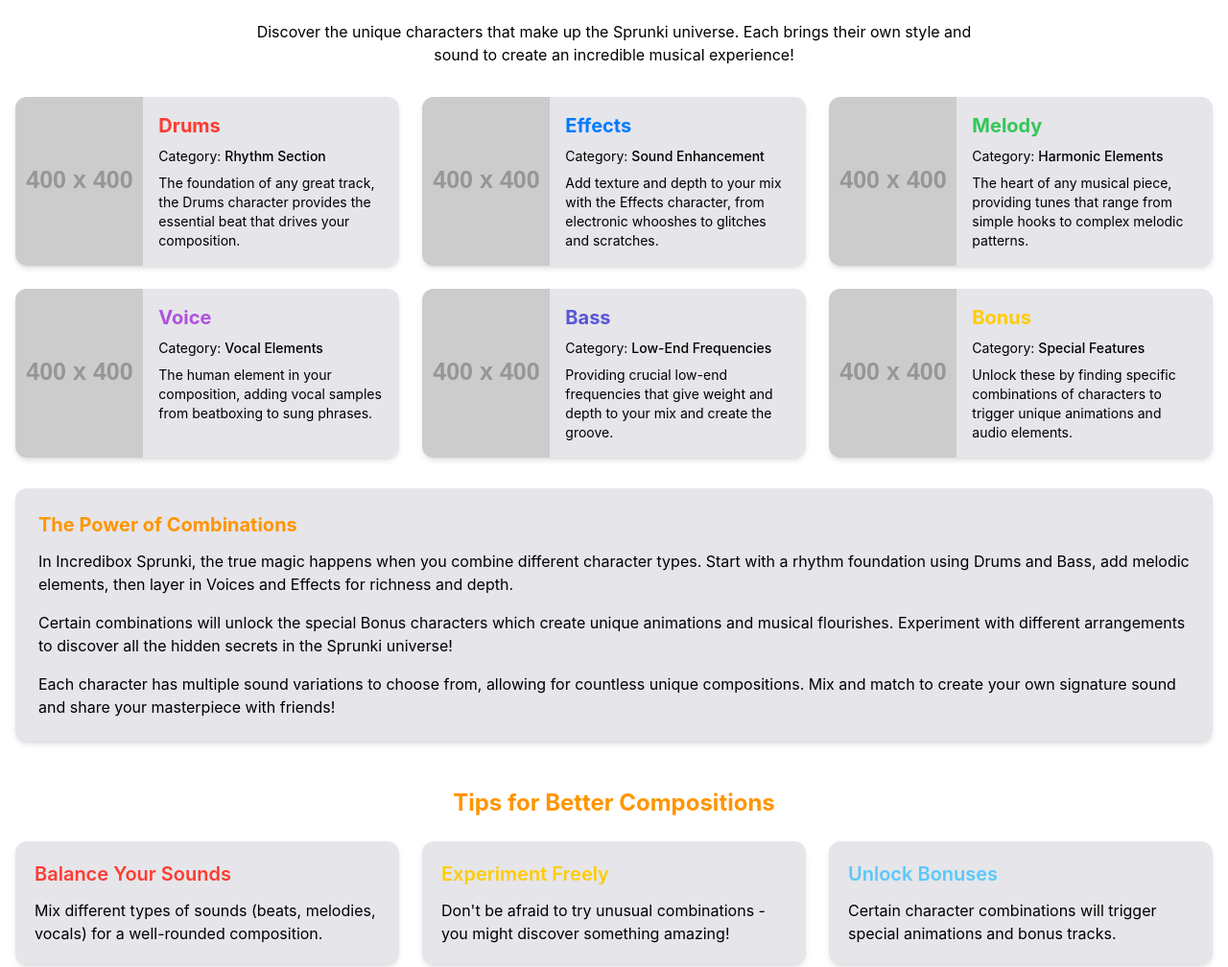
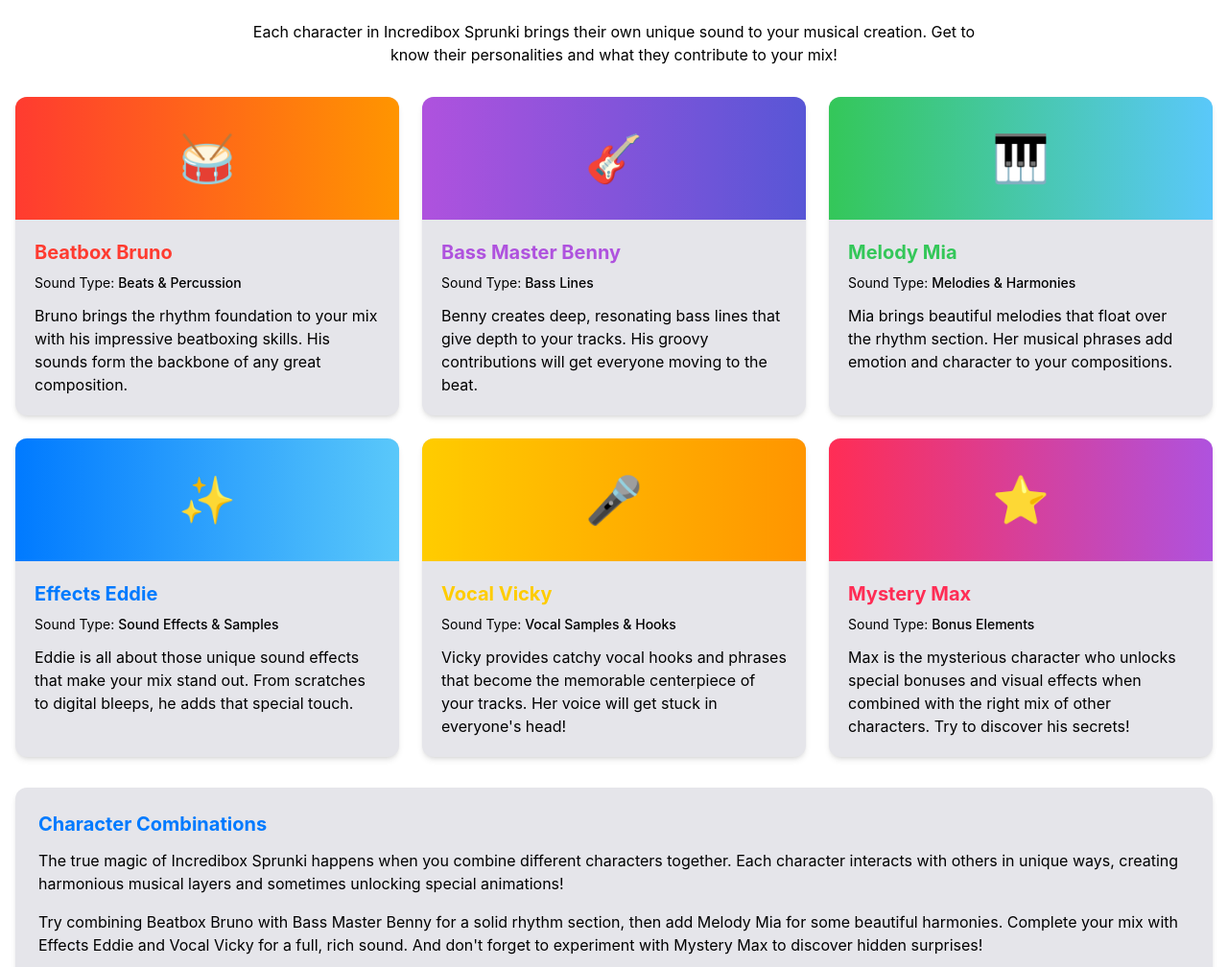
Before and after one commit to Rebekahlearnai/Incredibox-Sprunki, a plain HTML site: page index.html in a window 1280 px wide. Shown: the part 1575-2583 px from the top of the page at 96% size. Drawn offline with nearby package versions, Linux system fonts and the light colour scheme; placeholder pictures from the web are drawn by us.

Commit message:
Update index.html

```diff
--- a/index.html
+++ b/index.html
@@ -45,26 +45,10 @@
         }
         .character-card {
             transition: all 0.3s ease;
-            height: 100%;
         }
         .character-card:hover {
             transform: translateY(-5px);
             box-shadow: 0 10px 25px -5px rgba(0, 0, 0, 0.1), 0 10px 10px -5px rgba(0, 0, 0, 0.04);
-        }
-        .character-img {
-            width: 100%;
-            height: 100%;
-            object-fit: cover;
-            background-color: #f5f5f7;
-        }
-        .character-content {
-            display: flex;
-            flex-direction: column;
-            height: 100%;
-        }
-        .character-image-container {
-            height: 120px;
-            overflow: hidden;
         }
     </style>
 </head>
@@ -112,102 +96,89 @@
             </div>
         </section>
 
-        <!-- 修改后的角色介绍部分 - 每个卡片内部为左右排版，保持3列布局 -->
+        <!-- New Character Introduction Section -->
         <section class="mb-12">
             <h2 class="text-2xl font-bold text-apple-pink dark:text-apple-pink mb-6 text-center">Meet The Sprunki Characters</h2>
-            <p class="text-center mb-8 max-w-3xl mx-auto">Discover the unique characters that make up the Sprunki universe. Each brings their own style and sound to create an incredible musical experience!</p>
+            <p class="text-center mb-8 max-w-3xl mx-auto">Each character in Incredibox Sprunki brings their own unique sound to your musical creation. Get to know their personalities and what they contribute to your mix!</p>
 
             <div class="grid grid-cols-1 sm:grid-cols-2 lg:grid-cols-3 gap-6">
-                <!-- Drums Character -->
+                <!-- Beats Character -->
                 <div class="character-card bg-apple-lightGray dark:bg-gray-800 rounded-xl overflow-hidden shadow-md">
-                    <div class="flex flex-row h-full">
-                        <div class="w-1/3 h-full">
-                            <img src="https://via.placeholder.com/400x400" alt="Drums Character" class="character-img h-full">
-                        </div>
-                        <div class="p-4 w-2/3">
-                            <h3 class="text-xl font-bold text-apple-red mb-2">Drums</h3>
-                            <p class="text-sm mb-2">Category: <span class="font-medium">Rhythm Section</span></p>
-                            <p class="text-sm">The foundation of any great track, the Drums character provides the essential beat that drives your composition.</p>
-                        </div>
+                    <div class="h-32 bg-gradient-to-r from-apple-red to-apple-orange flex items-center justify-center">
+                        <span class="text-5xl">🥁</span>
+                    </div>
+                    <div class="p-5">
+                        <h3 class="text-xl font-bold text-apple-red mb-2">Beatbox Bruno</h3>
+                        <p class="text-sm mb-3">Sound Type: <span class="font-medium">Beats & Percussion</span></p>
+                        <p>Bruno brings the rhythm foundation to your mix with his impressive beatboxing skills. His sounds form the backbone of any great composition.</p>
+                    </div>
+                </div>
+
+                <!-- Bass Character -->
+                <div class="character-card bg-apple-lightGray dark:bg-gray-800 rounded-xl overflow-hidden shadow-md">
+                    <div class="h-32 bg-gradient-to-r from-apple-purple to-apple-indigo flex items-center justify-center">
+                        <span class="text-5xl">🎸</span>
+                    </div>
+                    <div class="p-5">
+                        <h3 class="text-xl font-bold text-apple-purple mb-2">Bass Master Benny</h3>
+                        <p class="text-sm mb-3">Sound Type: <span class="font-medium">Bass Lines</span></p>
+                        <p>Benny creates deep, resonating bass lines that give depth to your tracks. His groovy contributions will get everyone moving to the beat.</p>
+                    </div>
+                </div>
+
+                <!-- Melody Character -->
+                <div class="character-card bg-apple-lightGray dark:bg-gray-800 rounded-xl overflow-hidden shadow-md">
+                    <div class="h-32 bg-gradient-to-r from-apple-green to-apple-teal flex items-center justify-center">
+                        <span class="text-5xl">🎹</span>
+                    </div>
+                    <div class="p-5">
+                        <h3 class="text-xl font-bold text-apple-green mb-2">Melody Mia</h3>
+                        <p class="text-sm mb-3">Sound Type: <span class="font-medium">Melodies & Harmonies</span></p>
+                        <p>Mia brings beautiful melodies that float over the rhythm section. Her musical phrases add emotion and character to your compositions.</p>
                     </div>
                 </div>
 
                 <!-- Effects Character -->
                 <div class="character-card bg-apple-lightGray dark:bg-gray-800 rounded-xl overflow-hidden shadow-md">
-                    <div class="flex flex-row h-full">
-                        <div class="w-1/3 h-full">
-                            <img src="https://via.placeholder.com/400x400" alt="Effects Character" class="character-img h-full">
-                        </div>
-                        <div class="p-4 w-2/3">
-                            <h3 class="text-xl font-bold text-apple-blue mb-2">Effects</h3>
-                            <p class="text-sm mb-2">Category: <span class="font-medium">Sound Enhancement</span></p>
-                            <p class="text-sm">Add texture and depth to your mix with the Effects character, from electronic whooshes to glitches and scratches.</p>
-                        </div>
+                    <div class="h-32 bg-gradient-to-r from-apple-blue to-apple-teal flex items-center justify-center">
+                        <span class="text-5xl">✨</span>
+                    </div>
+                    <div class="p-5">
+                        <h3 class="text-xl font-bold text-apple-blue mb-2">Effects Eddie</h3>
+                        <p class="text-sm mb-3">Sound Type: <span class="font-medium">Sound Effects & Samples</span></p>
+                        <p>Eddie is all about those unique sound effects that make your mix stand out. From scratches to digital bleeps, he adds that special touch.</p>
                     </div>
                 </div>
 
-                <!-- Melody Character -->
+                <!-- Vocals Character -->
                 <div class="character-card bg-apple-lightGray dark:bg-gray-800 rounded-xl overflow-hidden shadow-md">
-                    <div class="flex flex-row h-full">
-                        <div class="w-1/3 h-full">
-                            <img src="https://via.placeholder.com/400x400" alt="Melody Character" class="character-img h-full">
-                        </div>
-                        <div class="p-4 w-2/3">
-                            <h3 class="text-xl font-bold text-apple-green mb-2">Melody</h3>
-                            <p class="text-sm mb-2">Category: <span class="font-medium">Harmonic Elements</span></p>
-                            <p class="text-sm">The heart of any musical piece, providing tunes that range from simple hooks to complex melodic patterns.</p>
-                        </div>
+                    <div class="h-32 bg-gradient-to-r from-apple-yellow to-apple-orange flex items-center justify-center">
+                        <span class="text-5xl">🎤</span>
+                    </div>
+                    <div class="p-5">
+                        <h3 class="text-xl font-bold text-apple-yellow mb-2">Vocal Vicky</h3>
+                        <p class="text-sm mb-3">Sound Type: <span class="font-medium">Vocal Samples & Hooks</span></p>
+                        <p>Vicky provides catchy vocal hooks and phrases that become the memorable centerpiece of your tracks. Her voice will get stuck in everyone's head!</p>
                     </div>
                 </div>
 
-                <!-- Voice Character -->
+                <!-- Special Character -->
                 <div class="character-card bg-apple-lightGray dark:bg-gray-800 rounded-xl overflow-hidden shadow-md">
-                    <div class="flex flex-row h-full">
-                        <div class="w-1/3 h-full">
-                            <img src="https://via.placeholder.com/400x400" alt="Voice Character" class="character-img h-full">
-                        </div>
-                        <div class="p-4 w-2/3">
-                            <h3 class="text-xl font-bold text-apple-purple mb-2">Voice</h3>
-                            <p class="text-sm mb-2">Category: <span class="font-medium">Vocal Elements</span></p>
-                            <p class="text-sm">The human element in your composition, adding vocal samples from beatboxing to sung phrases.</p>
-                        </div>
+                    <div class="h-32 bg-gradient-to-r from-apple-pink to-apple-purple flex items-center justify-center">
+                        <span class="text-5xl">⭐</span>
                     </div>
-                </div>
-
-                <!-- Bass Character -->
-                <div class="character-card bg-apple-lightGray dark:bg-gray-800 rounded-xl overflow-hidden shadow-md">
-                    <div class="flex flex-row h-full">
-                        <div class="w-1/3 h-full">
-                            <img src="https://via.placeholder.com/400x400" alt="Bass Character" class="character-img h-full">
-                        </div>
-                        <div class="p-4 w-2/3">
-                            <h3 class="text-xl font-bold text-apple-indigo mb-2">Bass</h3>
-                            <p class="text-sm mb-2">Category: <span class="font-medium">Low-End Frequencies</span></p>
-                            <p class="text-sm">Providing crucial low-end frequencies that give weight and depth to your mix and create the groove.</p>
-                        </div>
-                    </div>
-                </div>
-
-                <!-- Bonus Character -->
-                <div class="character-card bg-apple-lightGray dark:bg-gray-800 rounded-xl overflow-hidden shadow-md">
-                    <div class="flex flex-row h-full">
-                        <div class="w-1/3 h-full">
-                            <img src="https://via.placeholder.com/400x400" alt="Bonus Character" class="character-img h-full">
-                        </div>
-                        <div class="p-4 w-2/3">
-                            <h3 class="text-xl font-bold text-apple-yellow mb-2">Bonus</h3>
-                            <p class="text-sm mb-2">Category: <span class="font-medium">Special Features</span></p>
-                            <p class="text-sm">Unlock these by finding specific combinations of characters to trigger unique animations and audio elements.</p>
-                        </div>
+                    <div class="p-5">
+                        <h3 class="text-xl font-bold text-apple-pink mb-2">Mystery Max</h3>
+                        <p class="text-sm mb-3">Sound Type: <span class="font-medium">Bonus Elements</span></p>
+                        <p>Max is the mysterious character who unlocks special bonuses and visual effects when combined with the right mix of other characters. Try to discover his secrets!</p>
                     </div>
                 </div>
             </div>
 
             <div class="mt-8 bg-apple-lightGray dark:bg-gray-800 p-6 rounded-xl shadow-md">
-                <h3 class="text-xl font-bold text-apple-orange dark:text-apple-orange mb-3">The Power of Combinations</h3>
-                <p class="mb-4">In Incredibox Sprunki, the true magic happens when you combine different character types. Start with a rhythm foundation using Drums and Bass, add melodic elements, then layer in Voices and Effects for richness and depth.</p>
-                <p class="mb-4">Certain combinations will unlock the special Bonus characters which create unique animations and musical flourishes. Experiment with different arrangements to discover all the hidden secrets in the Sprunki universe!</p>
-                <p>Each character has multiple sound variations to choose from, allowing for countless unique compositions. Mix and match to create your own signature sound and share your masterpiece with friends!</p>
+                <h3 class="text-xl font-bold text-apple-blue dark:text-apple-blue mb-3">Character Combinations</h3>
+                <p class="mb-4">The true magic of Incredibox Sprunki happens when you combine different characters together. Each character interacts with others in unique ways, creating harmonious musical layers and sometimes unlocking special animations!</p>
+                <p>Try combining Beatbox Bruno with Bass Master Benny for a solid rhythm section, then add Melody Mia for some beautiful harmonies. Complete your mix with Effects Eddie and Vocal Vicky for a full, rich sound. And don't forget to experiment with Mystery Max to discover hidden surprises!</p>
             </div>
         </section>
 
```
